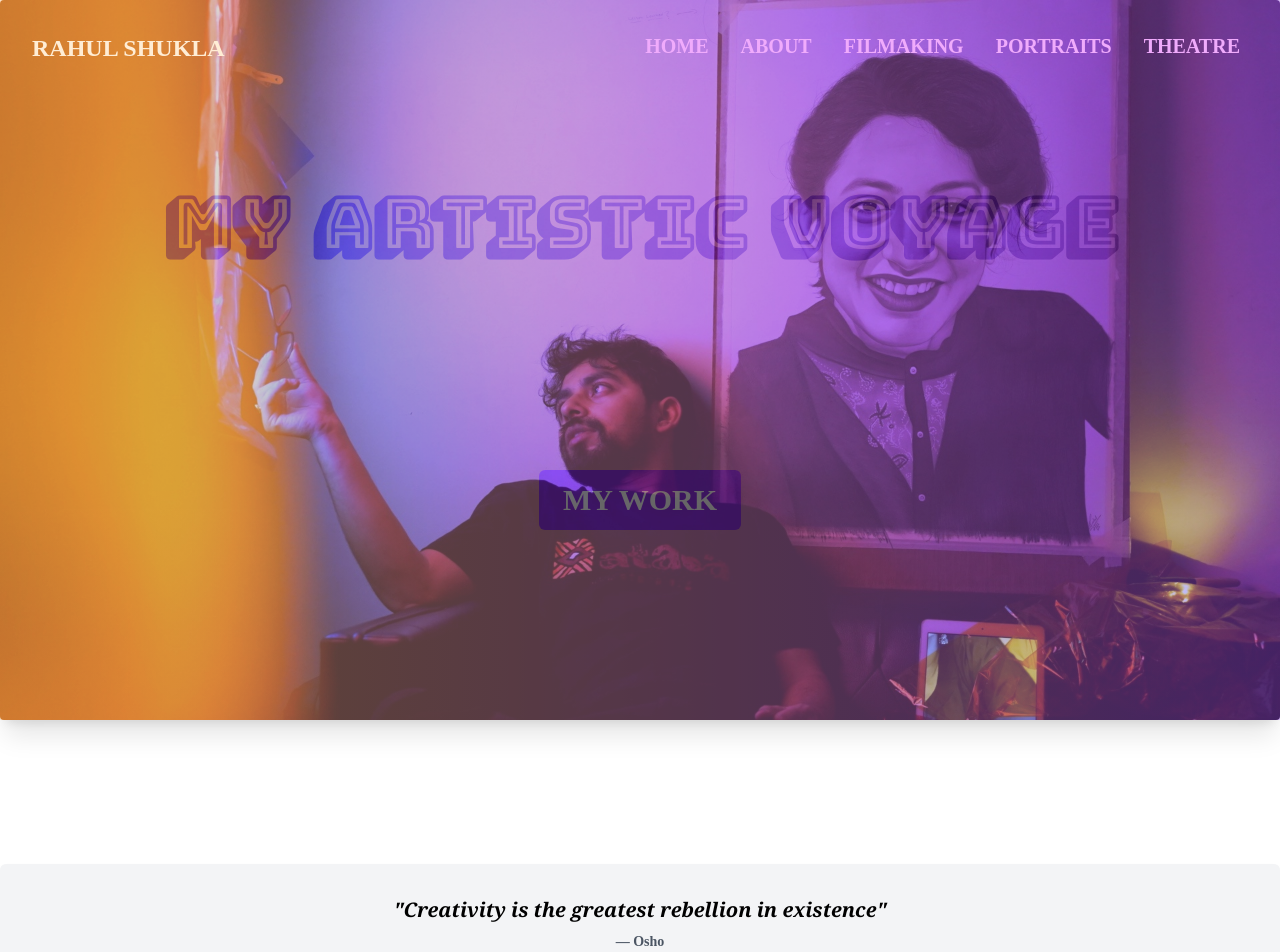
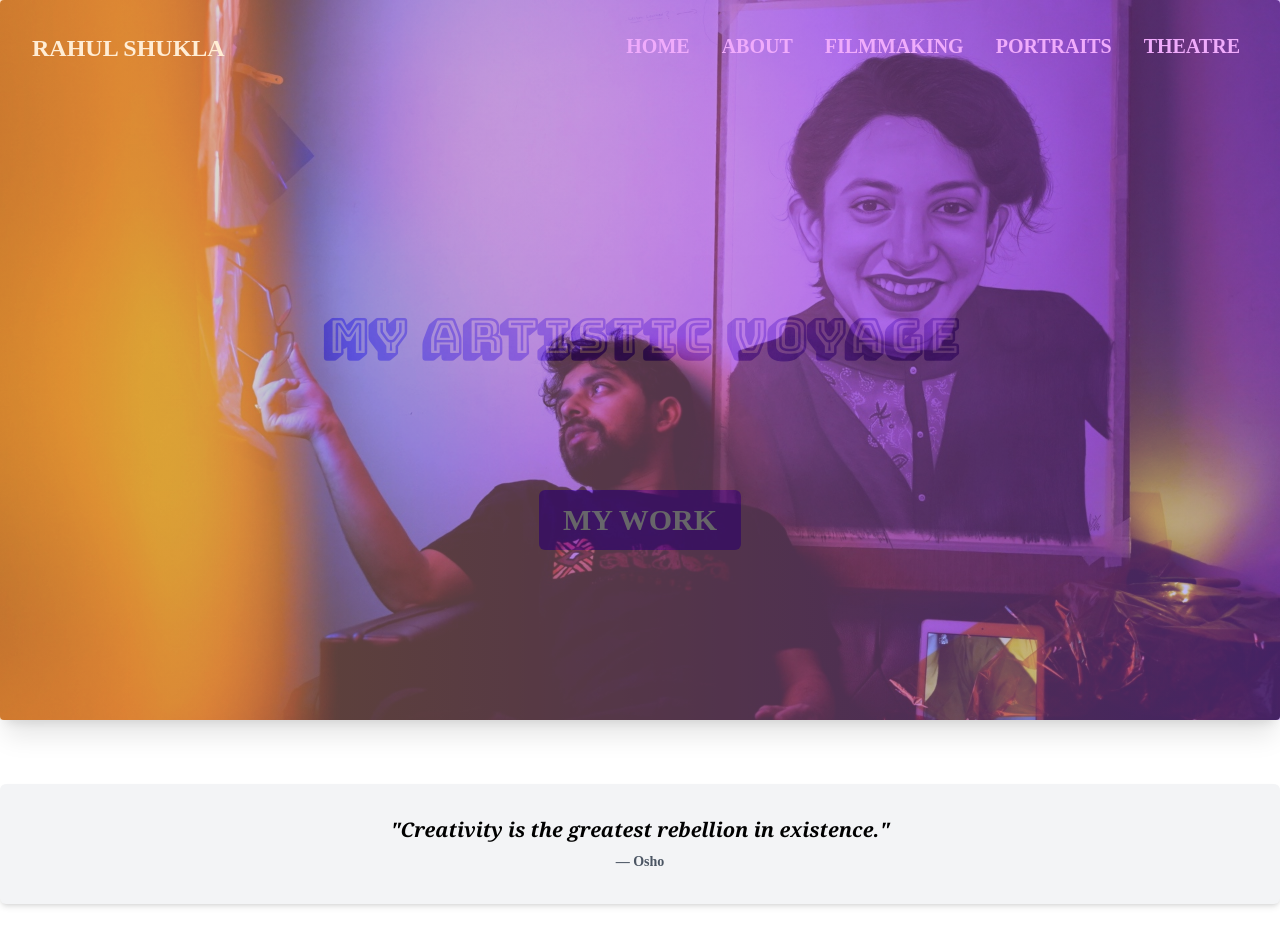
Before and after one commit to bharatraj1508/Portfolio-RahulShukla, a React (Vite) app: page / in a window 1280 px wide. Shown: the top 952 px of the page. Built offline with nearby package versions, Linux system fonts and the light colour scheme; a web font is replaced by a local one.

Commit message:
improved the design

```diff
--- a/src/components/About.tsx
+++ b/src/components/About.tsx
@@ -6,10 +6,10 @@ import { Link } from "react-scroll";
 const About = () => {
   return (
     <div id="about" className="md:mt-10 ">
-      <div className="mt-10 md:mt-36 text-center text-4xl md:text-6xl font-semibold mb-12">
+      <div className="mt-10 md:mt-16 text-center text-4xl md:text-6xl font-semibold mb-12">
         <div className="bg-gray-100 p-6 md:p-8 rounded-md shadow-md">
           <p className="text-lg md:text-xl italic font-serif">
-            "Creativity is the greatest rebellion in existence"
+            "Creativity is the greatest rebellion in existence."
           </p>
           <p className="text-sm text-gray-600 mt-2">— Osho</p>
         </div>
--- a/src/components/Filmaking.tsx
+++ b/src/components/Filmaking.tsx
@@ -129,24 +129,25 @@ const Filmaking = () => {
 
   return (
     <>
-      <div id="filmaking" className="mt-32">
-        <div className="flex items-center justify-center my-8">
+      <div id="filmaking" className="mt-10 md:mt-32">
+        <div className="flex items-center justify-center my-4 sm:my-8">
           <div className="border-t border-gray-300 w-1/4"></div>
-          <p className="mx-4 text-gray-500">— FILMMAKING —</p>
+          <p className="mx-2 sm:mx-4 text-gray-500">— FILMMAKING —</p>
           <div className="border-t border-gray-300 w-1/4"></div>
         </div>
-        <div className="relative md:h-screen">
+        <div className="relative md:h-[80vh] lg:h-screen">
           <img
-            className="w-screen md:h-screen shadow-xl object-cover"
+            className="w-screen h-full md:h-[80vh] lg:h-screen shadow-xl object-cover"
             src={filmmakingBackground}
             alt=""
           />
           <div className="absolute inset-0 flex items-center justify-center bg-black bg-opacity-50">
-            <p className="text-gray-300 text-3xl md:text-7xl font-extrabold font-bungee">
+            <p className="text-gray-300 text-2xl sm:text-3xl md:text-5xl lg:text-7xl font-extrabold font-bungee">
               FILMMAKING
             </p>
           </div>
         </div>
+        <div className="mt-6 md:mt-16 mx-2 sm:mx-4 md:mx-8">
           <div className="mt-10 md:mt-16 text-center text-4xl md:text-6xl font-semibold mb-12">
             <div className="bg-gray-100 p-6 md:p-8 rounded-md shadow-md">
               <p className="text-lg md:text-xl italic font-serif">
@@ -171,23 +172,24 @@ const Filmaking = () => {
                   <p className="text-base md:text-lg leading-relaxed">
                     "Ant-Raal: The Demon's Revelation" follows ex-cop turned
                     private detective Sanjay on a quest to solve an enigmatic
-                  mystery. Striving to extinguish darkness, Sanjay's path veers
-                  unexpectedly when a father pleads for help with a cryptic
-                  70-year-old tape recording threatening his daughter.
+                    mystery. Striving to extinguish darkness, Sanjay's path
+                    veers unexpectedly when a father pleads for help with a
+                    cryptic 70-year-old tape recording threatening his daughter.
                     <br />
                     <br />
                     Delving further, Sanjay uncovers unsettling connections
-                  between the tape and tragic events spanning decades. The core
-                  of the narrative resides in his exploration of Ant-Raal, where
-                  reality's fabric bends. Armed with determination and the tape
-                  recorder, he must navigate seven episodes, unraveling victims
-                  and culprits.
+                    between the tape and tragic events spanning decades. The
+                    core of the narrative resides in his exploration of
+                    Ant-Raal, where reality's fabric bends. Armed with
+                    determination and the tape recorder, he must navigate seven
+                    episodes, unraveling victims and culprits.
                     <br />
                     <br />
-                  "Ant-Raal: The Demon's Revelation" is a psychological thriller
-                  transcending good, evil, life, and death. With mystery,
-                  suspense, and supernatural intrigue, it captivates, prompting
-                  contemplation of the human psyche and the enigmatic beyond.
+                    "Ant-Raal: The Demon's Revelation" is a psychological
+                    thriller transcending good, evil, life, and death. With
+                    mystery, suspense, and supernatural intrigue, it captivates,
+                    prompting contemplation of the human psyche and the
+                    enigmatic beyond.
                   </p>
                 </div>
 
@@ -237,12 +239,12 @@ const Filmaking = () => {
                     Soul Eaters
                   </p>
                   <p className="text-base md:text-lg leading-relaxed">
-                  Soul eaters, a film revolving around a women who left her well
-                  settled job because of the male dominated culture of that
-                  company and now she is looking for another job and giving
-                  interviews on a regular basis in a hope that she can feel
-                  secure, but in one morning she notice a bruise on her neck
-                  which she tries to cover up with makeup.
+                    Soul eaters, a film revolving around a women who left her
+                    well settled job because of the male dominated culture of
+                    that company and now she is looking for another job and
+                    giving interviews on a regular basis in a hope that she can
+                    feel secure, but in one morning she notice a bruise on her
+                    neck which she tries to cover up with makeup.
                     <br />
                     <br />
                     Unfortunately, the bruises on her body starts mushrooming
@@ -252,14 +254,14 @@ const Filmaking = () => {
                     At last, one night she wakes up from dream and is astonished
                     to witness her absurd and ugly face as these bruises has
                     spread all over her body.She tries hard to erase the
-                  disgusting marks on her body but fails. In the end she accepts
-                  them.
+                    disgusting marks on her body but fails. In the end she
+                    accepts them.
                   </p>
                 </div>
                 <div className="flex justify-center items-center">
                   <img
                     src={soulEaters}
-                  className="rounded-lg shadow-lg max-w-full md:max-w-md md:h-90"
+                    className="rounded-lg shadow-lg w-full max-w-full md:max-w-md md:h-90 object-cover"
                     alt=""
                   />
                 </div>
@@ -280,12 +282,12 @@ const Filmaking = () => {
                 <img
                   src={imagePath}
                   alt=""
-                className="rounded-md duration-200 hover:scale-105 h-2/3"
+                  className="rounded-md duration-200 hover:scale-105 w-full md:h-48 object-cover"
                 />
                 <p className="md:py-2 self-center duration-200 hover:scale-105 font-bold text-2xl">
                   {title}
                 </p>
-              <p className=" text-gray-500 md:py-2 self-center duration-200 hover:scale-105 font-bold ">
+                <p className="text-gray-500 md:py-2 self-center duration-200 hover:scale-105 font-bold">
                   {role}
                 </p>
                 <p className="text-gray-500 text-center text-xs italic">
@@ -295,6 +297,7 @@ const Filmaking = () => {
             ))}
           </div>
         </div>
+      </div>
     </>
   );
 };
--- a/src/components/Header.tsx
+++ b/src/components/Header.tsx
@@ -12,7 +12,7 @@ const links = [
   },
   {
     id: 3,
-    link: "filmaking",
+    link: "filmmaking",
   },
   {
     id: 4,
--- a/src/components/Home.tsx
+++ b/src/components/Home.tsx
@@ -36,16 +36,16 @@ const Home = () => {
             className={`${
               isScrolled
                 ? `hidden`
-                : ` text-purple-800 flex flex-col justify-center items-end space-y-52`
+                : ` text-purple-800 flex flex-col justify-center items-end space-y-32`
             }`}>
-            <p className="text-7xl font-extrabold font-bungee">
+            <p className="text-5xl font-extrabold font-bungee mt-36">
               My Artistic Voyage
             </p>
             <Link
               to="portraits"
               smooth
               duration={500}
-              className="text-white w-fit px-6 py-3 mt-2 text-3xl rounded-md font-bold bg-purple-600 cursor-pointer self-center">
+              className="text-white w-fit px-6 py-3 text-3xl rounded-md font-bold bg-purple-600 cursor-pointer self-center">
               MY WORK
             </Link>
           </div>
@@ -53,7 +53,7 @@ const Home = () => {
       </div>
 
       <div className="md:hidden">
-        <div id="home" className="flex items-center justify-center h-screen">
+        <div className="flex items-center justify-center h-screen">
           <div className="flex flex-col space-y-10 px-10">
             <h2 className="text-4xl sm:text-7xl font-bold text-black">
               My Artistic Voyage
```
Lines whose indentation alone changed are shown as unchanged.
